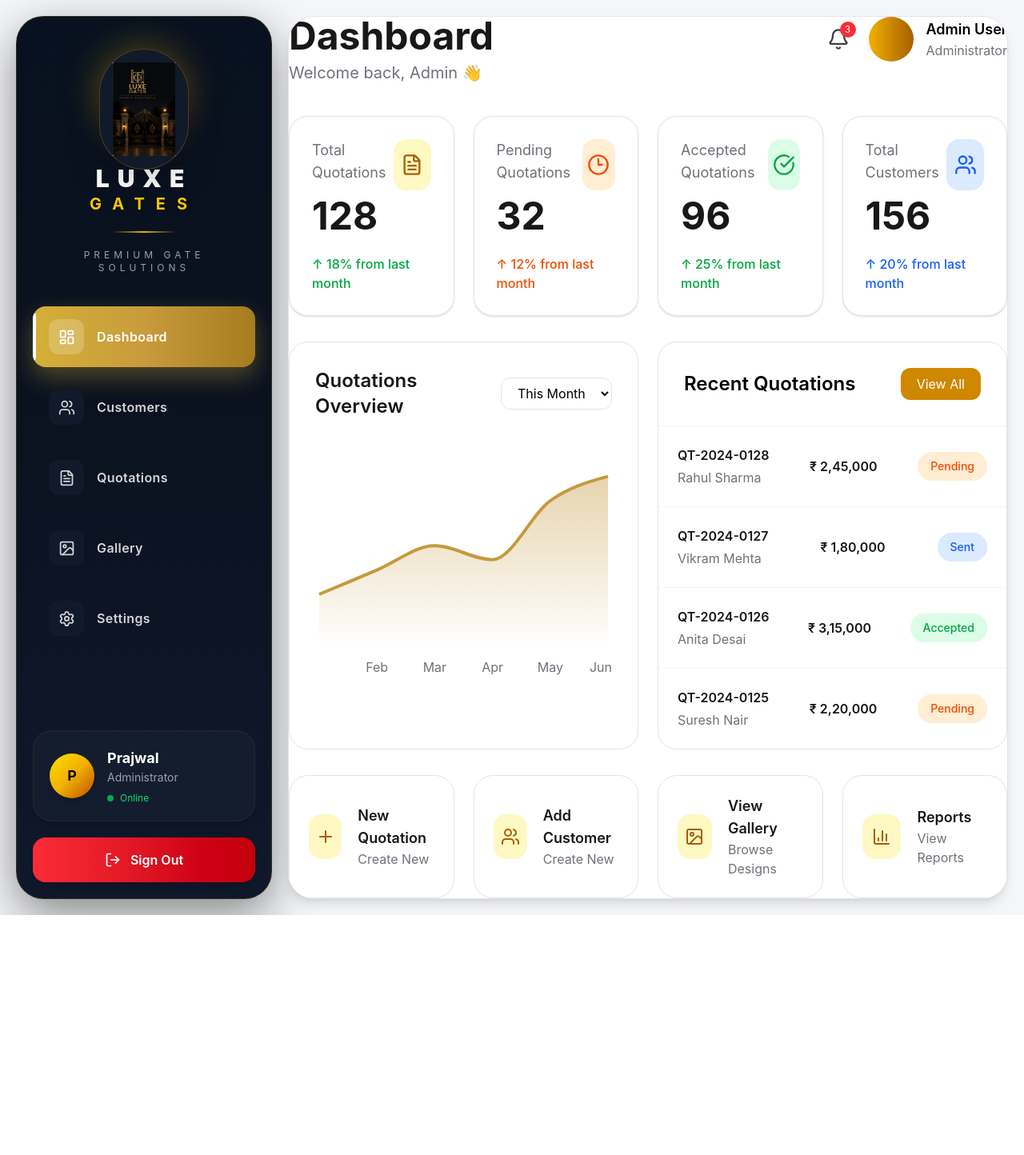
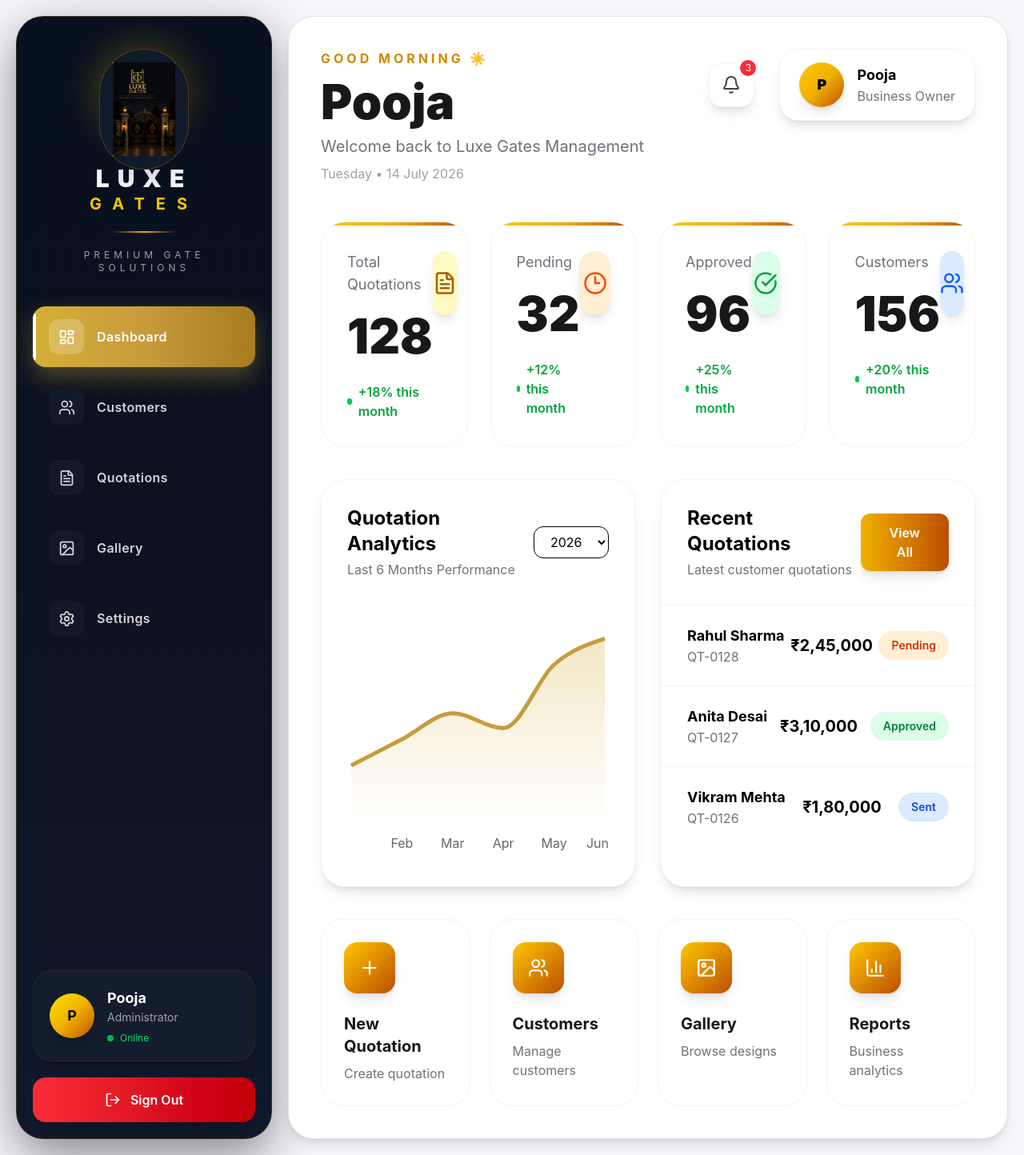
Before and after one commit to prajwalmoorthy019/Luxe_Gates, a React app: page /dashboard in a window 1280 px wide. Shown: the whole page at 80% size. Before the commit the page ends 1144 px from the top, so only its background shows below. Built offline with nearby package versions, Linux system fonts and the light colour scheme; sample sign-in values are in the browser's storage; the HTML template or start-up script is replaced by a standard one.

Commit message:
Premium dashboard UI redesign

```diff
--- a/src/components/sidebar/SidebarProfile.jsx
+++ b/src/components/sidebar/SidebarProfile.jsx
@@ -11,7 +11,7 @@ function SidebarProfile() {
                 <div>
 
                     <h3 className="text-white font-bold text-lg">
-                        Prajwal
+                        Pooja
                     </h3>
 
                     <p className="text-zinc-400 text-sm">
--- a/src/pages/Dashboard.jsx
+++ b/src/pages/Dashboard.jsx
@@ -22,121 +22,127 @@ import {
 function Dashboard() {
 
   const stats = [
+
     {
       title: "Total Quotations",
       value: "128",
-      icon: <FileText size={28} />,
+      icon: <FileText size={30} />,
       color: "bg-yellow-100 text-yellow-700",
-      growth: "↑ 18% from last month",
-      growthColor: "text-green-600",
+      growth: "+18%",
     },
 
     {
-      title: "Pending Quotations",
+      title: "Pending",
       value: "32",
-      icon: <Clock3 size={28} />,
+      icon: <Clock3 size={30} />,
       color: "bg-orange-100 text-orange-600",
-      growth: "↑ 12% from last month",
-      growthColor: "text-orange-600",
+      growth: "+12%",
     },
 
     {
-      title: "Accepted Quotations",
+      title: "Approved",
       value: "96",
-      icon: <CheckCircle size={28} />,
+      icon: <CheckCircle size={30} />,
       color: "bg-green-100 text-green-600",
-      growth: "↑ 25% from last month",
-      growthColor: "text-green-600",
+      growth: "+25%",
     },
 
     {
-      title: "Total Customers",
+      title: "Customers",
       value: "156",
-      icon: <Users size={28} />,
+      icon: <Users size={30} />,
       color: "bg-blue-100 text-blue-600",
-      growth: "↑ 20% from last month",
-      growthColor: "text-blue-600",
+      growth: "+20%",
     },
+
   ];
 
   const chartData = [
-    {
-      month: "Jan",
-      quotations: 18,
-    },
 
-    {
-      month: "Feb",
-      quotations: 25,
-    },
+    { month: "Jan", quotations: 18 },
 
-    {
-      month: "Mar",
-      quotations: 32,
-    },
+    { month: "Feb", quotations: 25 },
 
-    {
-      month: "Apr",
-      quotations: 28,
-    },
+    { month: "Mar", quotations: 32 },
 
-    {
-      month: "May",
-      quotations: 45,
-    },
+    { month: "Apr", quotations: 28 },
 
-    {
-      month: "Jun",
-      quotations: 52,
-    },
+    { month: "May", quotations: 45 },
+
+    { month: "Jun", quotations: 52 },
+
   ];
 
   return (
 
     <MainLayout>
 
-      {/* TOP HEADER */}
-      <div className="flex items-start justify-between mb-10">
+      <div className="p-10">
+        {/* ================= HEADER ================= */}
+
+        <div className="flex items-start justify-between mb-12">
+
+          {/* LEFT */}
 
           <div>
 
-          <h1 className="text-5xl font-bold text-zinc-900">
-            Dashboard
+            <p className="text-yellow-600 font-bold tracking-[4px] uppercase">
+              Good Morning ☀️
+            </p>
+
+            <h1 className="text-6xl font-black text-zinc-900 mt-3">
+              Pooja
             </h1>
 
-          <p className="text-zinc-500 text-xl mt-2">
-            Welcome back, Admin 👋
+            <p className="text-zinc-500 text-xl mt-3">
+              Welcome back to Luxe Gates Management
+            </p>
+
+            <p className="text-zinc-400 mt-2">
+              Tuesday • 14 July 2026
             </p>
 
           </div>
 
-        {/* PROFILE */}
-        <div className="flex items-center gap-6">
+          {/* RIGHT */}
 
-          {/* NOTIFICATION */}
-          <div className="relative cursor-pointer">
+          <div className="flex items-center gap-8">
 
-            <Bell size={28} className="text-zinc-700" />
+            {/* Notification */}
 
-            <div className="absolute -top-2 -right-2 w-5 h-5 rounded-full bg-red-500 text-white text-xs flex items-center justify-center">
+            <button className="relative w-14 h-14 rounded-2xl bg-white shadow-lg border border-zinc-100 hover:shadow-xl transition-all duration-300">
+
+              <Bell
+                size={24}
+                className="mx-auto text-zinc-700"
+              />
+
+              <div className="absolute -top-1 -right-1 w-5 h-5 rounded-full bg-red-500 text-white text-xs flex items-center justify-center">
+
                 3
-            </div>
 
               </div>
 
-          {/* PROFILE */}
-          <div className="flex items-center gap-4">
+            </button>
 
-            <div className="w-14 h-14 rounded-full bg-gradient-to-r from-yellow-500 to-yellow-700"></div>
+            {/* Profile */}
+
+            <div className="bg-white rounded-3xl px-6 py-4 shadow-lg border border-zinc-100 flex items-center gap-4 hover:shadow-xl transition-all">
+
+              <div className="w-14 h-14 rounded-full bg-gradient-to-br from-yellow-400 via-yellow-500 to-amber-700 flex items-center justify-center text-black font-black text-lg shadow-lg">
+
+                P
+
+              </div>
 
               <div>
 
-              <h3 className="font-semibold text-lg">
-                Admin User
+                <h3 className="text-lg font-bold">
+                  Pooja
                 </h3>
 
                 <p className="text-zinc-500">
-                Administrator
+                  Business Owner
                 </p>
 
               </div>
@@ -147,17 +153,24 @@ function Dashboard() {
 
         </div>
 
-      {/* STATS CARDS */}
-      <div className="grid grid-cols-4 gap-6 mb-8">
+        {/* ================= KPI CARDS ================= */}
+
+        <div className="grid grid-cols-4 gap-7 mb-10">
 
           {stats.map((item, index) => (
 
             <div
               key={index}
-            className="bg-white border border-zinc-200 rounded-3xl p-7 shadow-sm hover:shadow-lg transition-all duration-300"
+              className="group bg-white rounded-[30px] border border-zinc-100 hover:border-yellow-300 hover:shadow-[0_25px_60px_rgba(212,175,55,0.15)] transition-all duration-500 overflow-hidden cursor-pointer"
             >
 
-            <div className="flex items-start justify-between mb-6">
+              {/* Gold Top Border */}
+
+              <div className="h-1 bg-gradient-to-r from-yellow-400 via-yellow-500 to-amber-700"></div>
+
+              <div className="p-8">
+
+                <div className="flex justify-between items-start">
 
                   <div>
 
@@ -165,23 +178,31 @@ function Dashboard() {
                       {item.title}
                     </p>
 
-                <h2 className="text-5xl font-bold mt-4 text-zinc-900">
+                    <h2 className="text-6xl font-black text-zinc-900 mt-5">
                       {item.value}
                     </h2>
 
-              </div>
+                    <div className="flex items-center gap-2 mt-7">
 
-              <div className={`w-16 h-16 rounded-2xl flex items-center justify-center ${item.color}`}>
+                      <div className="w-2 h-2 rounded-full bg-green-500"></div>
 
-                {item.icon}
+                      <span className="text-green-600 font-semibold">
+                        {item.growth} this month
+                      </span>
 
                     </div>
 
                   </div>
 
-            <p className={`font-medium ${item.growthColor}`}>
-              {item.growth}
-            </p>
+                  <div
+                    className={`w-20 h-20 rounded-3xl flex items-center justify-center shadow-lg transition-all duration-500 group-hover:scale-110 ${item.color}`}
+                  >
+                    {item.icon}
+                  </div>
+
+                </div>
+
+              </div>
 
             </div>
 
@@ -189,28 +210,37 @@ function Dashboard() {
 
         </div>
 
-      {/* MIDDLE SECTION */}
-      <div className="grid grid-cols-2 gap-6 mb-8">
+        {/* ================= CHART SECTION ================= */}
 
-        {/* CHART SECTION */}
-        <div className="bg-white border border-zinc-200 rounded-3xl p-8">
+        <div className="grid grid-cols-2 gap-8 mb-10">
 
-          <div className="flex items-center justify-between mb-8">
+          {/* LEFT */}
 
-            <h2 className="text-2xl font-semibold text-zinc-900">
-              Quotations Overview
+          <div className="bg-white rounded-[30px] border border-zinc-100 shadow-lg p-8">
+
+            <div className="flex justify-between items-center mb-8">
+
+              <div>
+
+                <h2 className="text-2xl font-bold">
+                  Quotation Analytics
                 </h2>
 
-            <select className="border border-zinc-200 rounded-xl px-4 py-2 outline-none">
+                <p className="text-zinc-500 mt-1">
+                  Last 6 Months Performance
+                </p>
 
-              <option>This Month</option>
+              </div>
+
+              <select className="border rounded-xl px-4 py-2">
+
+                <option>2026</option>
 
               </select>
 
             </div>
 
-          {/* REAL CHART */}
-          <div className="h-[300px]">
+            <div className="h-[320px]">
 
               <ResponsiveContainer width="100%" height="100%">
 
@@ -219,7 +249,7 @@ function Dashboard() {
                   <defs>
 
                     <linearGradient
-                    id="colorQuotation"
+                      id="quotationGradient"
                       x1="0"
                       y1="0"
                       x2="0"
@@ -228,13 +258,13 @@ function Dashboard() {
 
                       <stop
                         offset="5%"
-                      stopColor="#c59a3d"
-                      stopOpacity={0.4}
+                        stopColor="#D4AF37"
+                        stopOpacity={0.45}
                       />
 
                       <stop
                         offset="95%"
-                      stopColor="#c59a3d"
+                        stopColor="#D4AF37"
                         stopOpacity={0}
                       />
 
@@ -246,18 +276,22 @@ function Dashboard() {
                     dataKey="month"
                     axisLine={false}
                     tickLine={false}
-                  tick={{ fill: "#71717a" }}
                   />
 
-                <Tooltip />
+                  <Tooltip
+                    contentStyle={{
+                      borderRadius: 18,
+                      border: "none",
+                      boxShadow: "0 20px 50px rgba(0,0,0,.15)",
+                    }}
+                  />
 
                   <Area
                     type="monotone"
                     dataKey="quotations"
-                  stroke="#c59a3d"
-                  strokeWidth={4}
-                  fillOpacity={1}
-                  fill="url(#colorQuotation)"
+                    stroke="#C89B3C"
+                    strokeWidth={5}
+                    fill="url(#quotationGradient)"
                   />
 
                 </AreaChart>
@@ -268,19 +302,25 @@ function Dashboard() {
 
           </div>
 
-        {/* RECENT QUOTATIONS */}
-        <div className="bg-white border border-zinc-200 rounded-3xl overflow-hidden">
+          {/* RIGHT */}
 
-          <div className="p-8 flex items-center justify-between border-b border-zinc-100">
+          <div className="bg-white rounded-[30px] border border-zinc-100 shadow-lg overflow-hidden">
+            <div className="p-8 border-b border-zinc-100 flex justify-between items-center">
 
-            <h2 className="text-2xl font-semibold">
+              <div>
+
+                <h2 className="text-2xl font-bold">
                   Recent Quotations
                 </h2>
 
-            <button className="bg-yellow-600 hover:bg-yellow-700 text-white px-5 py-2 rounded-xl transition-all">
+                <p className="text-zinc-500 mt-1">
+                  Latest customer quotations
+                </p>
 
+              </div>
+
+              <button className="bg-gradient-to-r from-yellow-500 to-amber-700 text-white px-6 py-3 rounded-xl font-semibold hover:scale-105 transition-all shadow-lg">
                 View All
-
               </button>
 
             </div>
@@ -289,63 +329,51 @@ function Dashboard() {
 
               {[
                 {
-                id: "QT-2024-0128",
+                  id: "QT-0128",
                   customer: "Rahul Sharma",
-                amount: "₹ 2,45,000",
+                  amount: "₹2,45,000",
                   status: "Pending",
-                color: "bg-orange-100 text-orange-600",
+                  color: "bg-orange-100 text-orange-700",
                 },
-
                 {
-                id: "QT-2024-0127",
+                  id: "QT-0127",
+                  customer: "Anita Desai",
+                  amount: "₹3,10,000",
+                  status: "Approved",
+                  color: "bg-green-100 text-green-700",
+                },
+                {
+                  id: "QT-0126",
                   customer: "Vikram Mehta",
-                amount: "₹ 1,80,000",
+                  amount: "₹1,80,000",
                   status: "Sent",
-                color: "bg-blue-100 text-blue-600",
+                  color: "bg-blue-100 text-blue-700",
                 },
-
-              {
-                id: "QT-2024-0126",
-                customer: "Anita Desai",
-                amount: "₹ 3,15,000",
-                status: "Accepted",
-                color: "bg-green-100 text-green-600",
-              },
-
-              {
-                id: "QT-2024-0125",
-                customer: "Suresh Nair",
-                amount: "₹ 2,20,000",
-                status: "Pending",
-                color: "bg-orange-100 text-orange-600",
-              },
-            ].map((quote, index) => (
+              ].map((quote) => (
 
                 <div
-                key={index}
-                className="p-6 flex items-center justify-between hover:bg-zinc-50 transition-all"
+                  key={quote.id}
+                  className="flex justify-between items-center px-8 py-6 hover:bg-zinc-50 transition-all"
                 >
 
                   <div>
 
-                  <h3 className="font-semibold text-zinc-900">
-                    {quote.id}
+                    <h3 className="font-bold text-lg">
+                      {quote.customer}
                     </h3>
 
-                  <p className="text-zinc-500 mt-1">
-                    {quote.customer}
+                    <p className="text-zinc-500">
+                      {quote.id}
                     </p>
 
                   </div>
 
-                <div className="font-semibold text-zinc-900">
+                  <div className="text-xl font-bold">
                     {quote.amount}
                   </div>
 
-                <div className={`px-4 py-2 rounded-full text-sm font-medium ${quote.color}`}>
-
+                  <div className={`px-4 py-2 rounded-full text-sm font-semibold ${quote.color}`}>
                     {quote.status}
-
                   </div>
 
                 </div>
@@ -358,57 +386,51 @@ function Dashboard() {
 
         </div>
 
-      {/* QUICK ACTIONS */}
+        {/* ================= QUICK ACTIONS ================= */}
+
         <div className="grid grid-cols-4 gap-6">
 
           {[
             {
               title: "New Quotation",
-            subtitle: "Create New",
-            icon: <Plus size={24} />,
+              subtitle: "Create quotation",
+              icon: <Plus size={26} />,
             },
-
             {
-            title: "Add Customer",
-            subtitle: "Create New",
-            icon: <Users size={24} />,
+              title: "Customers",
+              subtitle: "Manage customers",
+              icon: <Users size={26} />,
             },
-
             {
-            title: "View Gallery",
-            subtitle: "Browse Designs",
-            icon: <Image size={24} />,
+              title: "Gallery",
+              subtitle: "Browse designs",
+              icon: <Image size={26} />,
             },
-
             {
               title: "Reports",
-            subtitle: "View Reports",
-            icon: <BarChart3 size={24} />,
+              subtitle: "Business analytics",
+              icon: <BarChart3 size={26} />,
             },
-        ].map((item, index) => (
+          ].map((item) => (
 
             <div
-            key={index}
-            className="bg-white border border-zinc-200 rounded-3xl p-6 flex items-center gap-5 hover:shadow-lg transition-all duration-300 cursor-pointer"
+              key={item.title}
+              className="group bg-white rounded-[28px] border border-zinc-100 p-7 hover:border-yellow-300 hover:shadow-[0_20px_50px_rgba(212,175,55,.18)] transition-all duration-300 cursor-pointer"
             >
 
-            <div className="w-14 h-14 rounded-2xl bg-yellow-100 text-yellow-700 flex items-center justify-center">
+              <div className="w-16 h-16 rounded-2xl bg-gradient-to-br from-yellow-400 to-amber-700 flex items-center justify-center text-white shadow-lg group-hover:scale-110 transition-all">
 
                 {item.icon}
 
               </div>
 
-            <div>
-
-              <h3 className="text-lg font-semibold text-zinc-900">
+              <h3 className="mt-6 text-xl font-bold text-zinc-900">
                 {item.title}
               </h3>
 
-              <p className="text-zinc-500">
+              <p className="mt-2 text-zinc-500">
                 {item.subtitle}
               </p>
-
-            </div>
 
             </div>
 
@@ -416,8 +438,12 @@ function Dashboard() {
 
         </div>
 
+      </div>
+
     </MainLayout>
+
   );
+
 }
 
 export default Dashboard;
```
Lines whose indentation alone changed are shown as unchanged.
